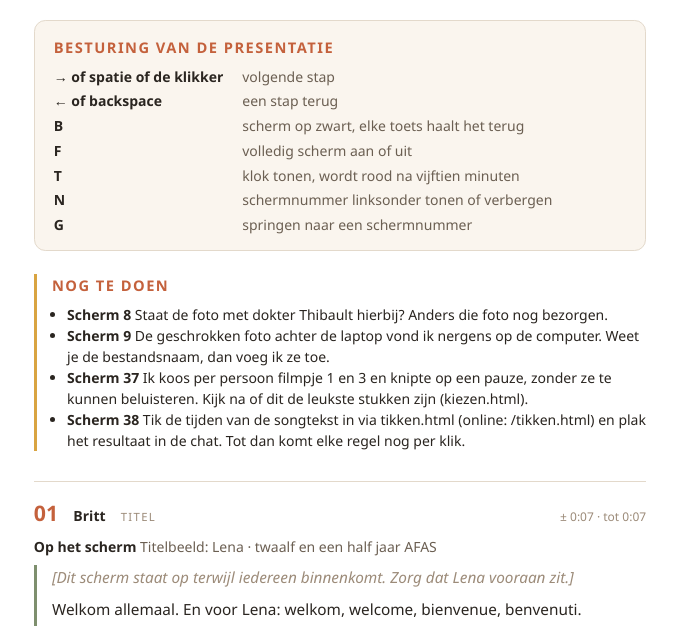
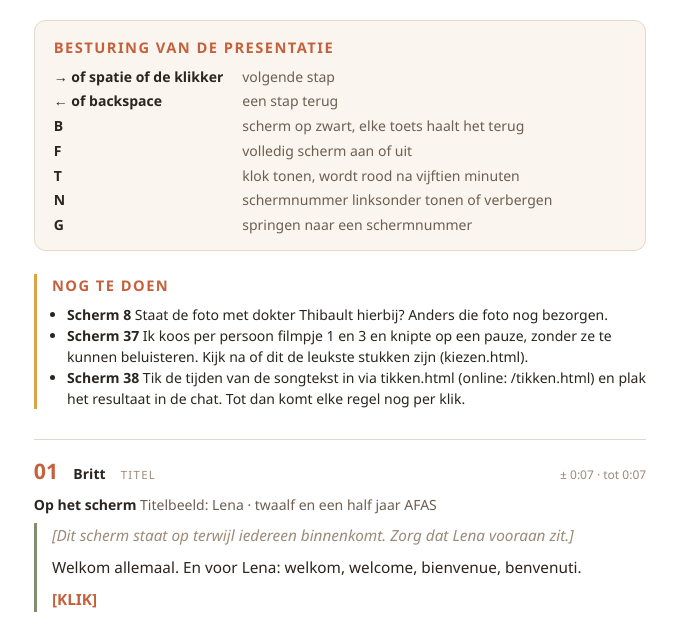
Before and after one commit to EsmeeBryon/lena-jubileum, a website: page Spiekbriefje.html in a window 1280 px wide. Shown: the part 138-764 px from the top of the page, without its empty margins (300-977 px from the left). Drawn offline with Linux system fonts and the light colour scheme.

Commit message:
Slide 9: nieuwe foto's van Esmee

```diff
--- a/Spiekbriefje.html
+++ b/Spiekbriefje.html
@@ -56,7 +56,7 @@
   </dl>
 </div>
 
-<div class="lijstje"><h2>Nog te doen</h2><ul><li><b>Scherm 8</b> Staat de foto met dokter Thibault hierbij? Anders die foto nog bezorgen.</li><li><b>Scherm 9</b> De geschrokken foto achter de laptop vond ik nergens op de computer. Weet je de bestandsnaam, dan voeg ik ze toe.</li><li><b>Scherm 37</b> Ik koos per persoon filmpje 1 en 3 en knipte op een pauze, zonder ze te kunnen beluisteren. Kijk na of dit de leukste stukken zijn (kiezen.html).</li><li><b>Scherm 38</b> Tik de tijden van de songtekst in via tikken.html (online: /tikken.html) en plak het resultaat in de chat. Tot dan komt elke regel nog per klik.</li></ul></div>
+<div class="lijstje"><h2>Nog te doen</h2><ul><li><b>Scherm 8</b> Staat de foto met dokter Thibault hierbij? Anders die foto nog bezorgen.</li><li><b>Scherm 37</b> Ik koos per persoon filmpje 1 en 3 en knipte op een pauze, zonder ze te kunnen beluisteren. Kijk na of dit de leukste stukken zijn (kiezen.html).</li><li><b>Scherm 38</b> Tik de tijden van de songtekst in via tikken.html (online: /tikken.html) en plak het resultaat in de chat. Tot dan komt elke regel nog per klik.</li></ul></div>
 
 
   <article class="kaart">
@@ -154,9 +154,9 @@
       <span class="type">collage</span>
       <span class="tijd">± 0:08 &middot; tot 3:47</span>
     </header>
-    <p class="scherm"><b>Op het scherm</b> Collage van 3 foto's</p>
+    <p class="scherm"><b>Op het scherm</b> Collage van 5 foto's</p>
     <div class="script"><p>Sorry Lena, ik moet u helaas meedelen dat u vervangen bent.</p><p><b class='klik'>[KLIK, de foto's komen vanzelf na elkaar]</b></p><p><b class='klik'>[KLIK]</b></p></div>
-    <p class="nazien"><b>Nog te doen</b> De geschrokken foto achter de laptop vond ik nergens op de computer. Weet je de bestandsnaam, dan voeg ik ze toe.</p>
+
   </article>
   <article class="kaart">
     <header>
--- a/assets/js/content.js
+++ b/assets/js/content.js
@@ -117,13 +117,12 @@ const SHOW = [
   {
     type: "collage",
     kop: "Het nieuwe gezicht van AFAS",
-    fotos: ["esmee-01.jpg", "esmee-04.jpg", "esmee-05.jpg"],
+    fotos: ["esmee-01.jpg", "esmee-07.jpg", "esmee-05.jpg", "esmee-08.jpg", "esmee-06.jpg"],
     auto: "klik",
     spreker: "Esmee",
     script:
       "Sorry Lena, ik moet u helaas meedelen dat u vervangen bent.\n\n" +
       "[KLIK, de foto's komen vanzelf na elkaar]\n\n[KLIK]",
-    nazien: "De geschrokken foto achter de laptop vond ik nergens op de computer. Weet je de bestandsnaam, dan voeg ik ze toe.",
   },
 
   /* ===================================================== da's Lena voor mij */
```
Also changed, not shown: assets/foto/esmee-06.jpg (added), assets/foto/esmee-07.jpg (added), assets/foto/esmee-08.jpg (added).
